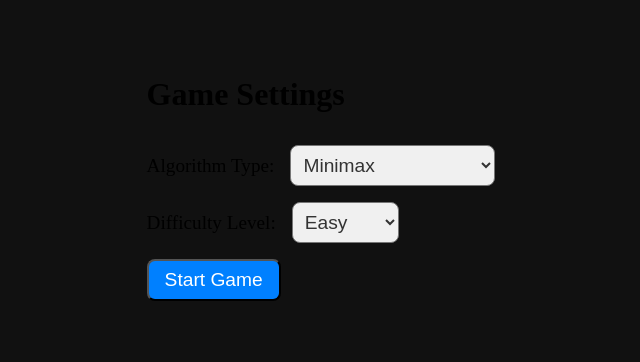
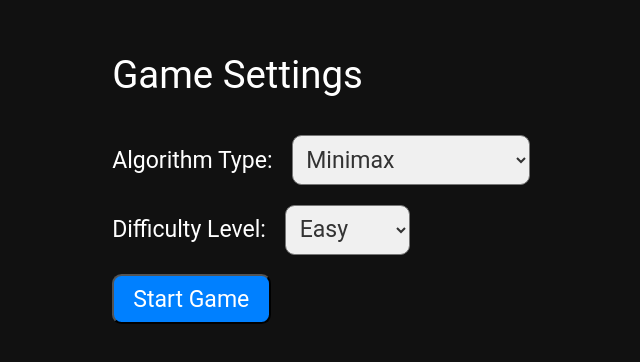
Before and after one commit to sherif3hassan/Connect-four, a React (Vite) app in the folder Frontend/: page / in a window 1280 px wide. Shown: the part 212-574 px from the top of the page, without its empty margins (319-959 px from the left). Built offline with nearby package versions, Linux system fonts and the light colour scheme.

Commit message:
some more styling stuff

```diff
--- a/Frontend/src/css/index.css
+++ b/Frontend/src/css/index.css
@@ -2,6 +2,7 @@
   margin: 0;
   padding: 0;
   box-sizing: border-box;
+  font: 1.2rem "Roboto", sans-serif;
 }
 
 body,
@@ -9,6 +10,8 @@ html,
 #root {
   height: 100%;
   background-color: #111;
+  color: white;
+
 }
 
 #root {
```
